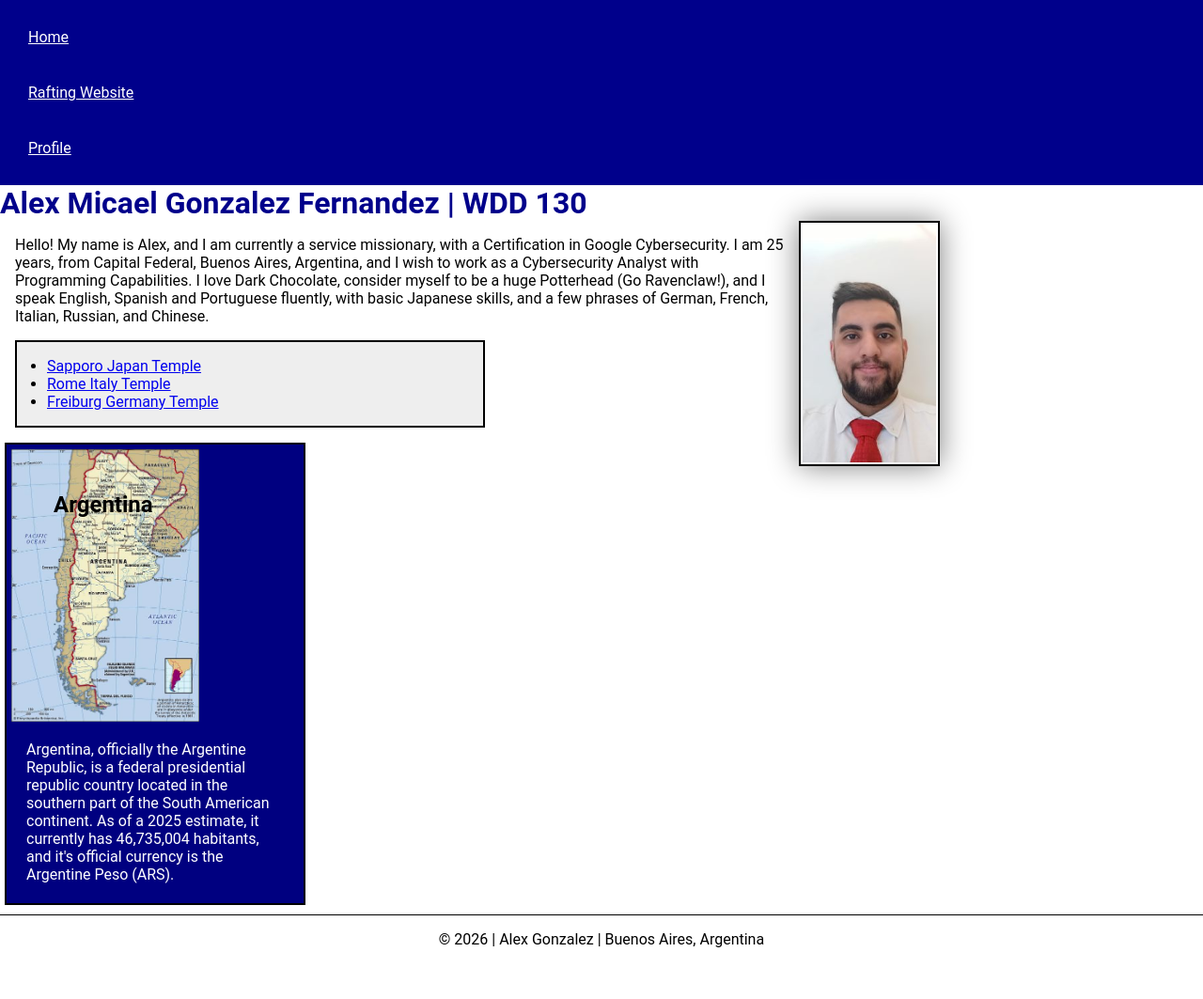
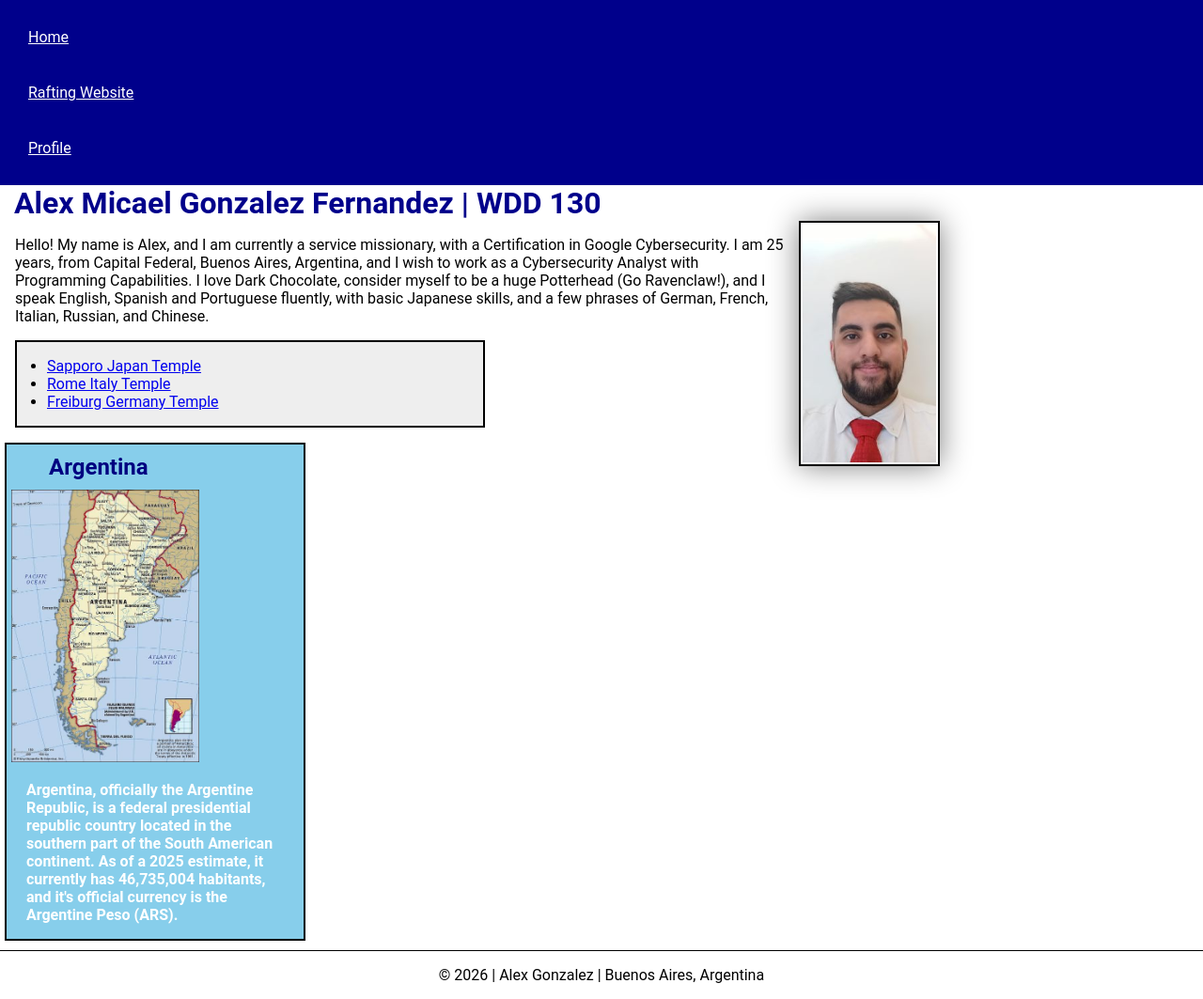
Before and after one commit to alexgonzalez2000/wdd130, a plain HTML site: page index.html in a window 1280 px wide. Shown: the whole page at 94% size. Before the commit the page ends 1025 px from the top, so only its background shows below. Drawn offline with Linux system fonts and the light colour scheme.

Commit message:
This change includes some changes to my index.html site.

```diff
--- a/styles/styles.css
+++ b/styles/styles.css
@@ -18,6 +18,10 @@ main {
     max-width: 1000px;
 }
 
+h1 {
+    margin-left: 15px;
+}
+
 main img {
     width: 150px;
     height: var(--height);
@@ -32,9 +36,10 @@ aside {
     width: 20em;
     margin: 5px;
     border: var(--border);
-    padding: 5px;
-    background-color: navy;
+    padding: 3rem 5px 0 5px;
+    background-color: skyblue;
     color: white;
+    font-weight: bold;
     position: relative;
 }
 
@@ -45,9 +50,9 @@ aside img {
 
 aside h2 {
     position: absolute;
-    top: 50px;
-    left: 50px;
-    color: #000;
+    top: 10px;
+    left: 45px;
+    color: navy;
 }
 
 nav {
```
